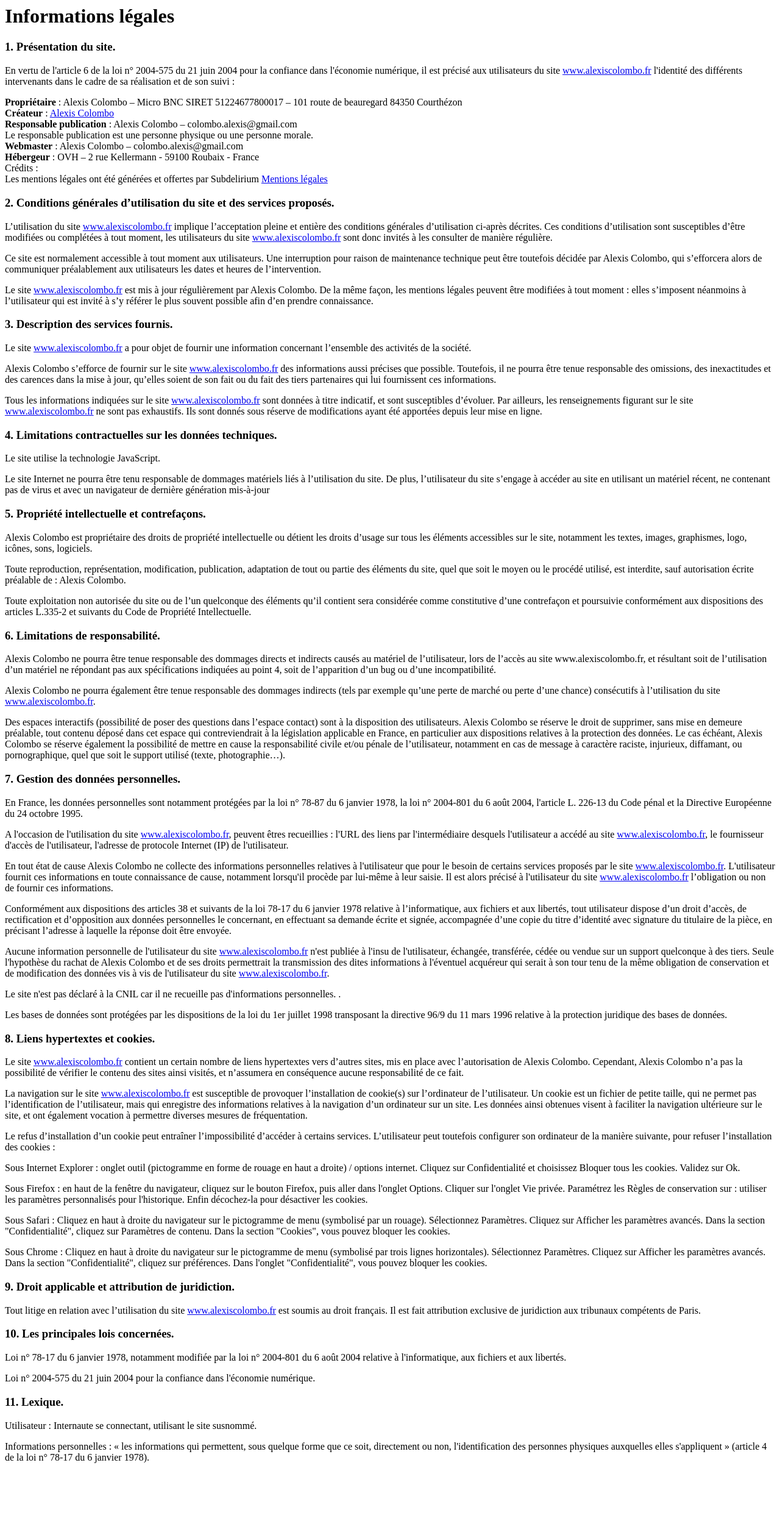
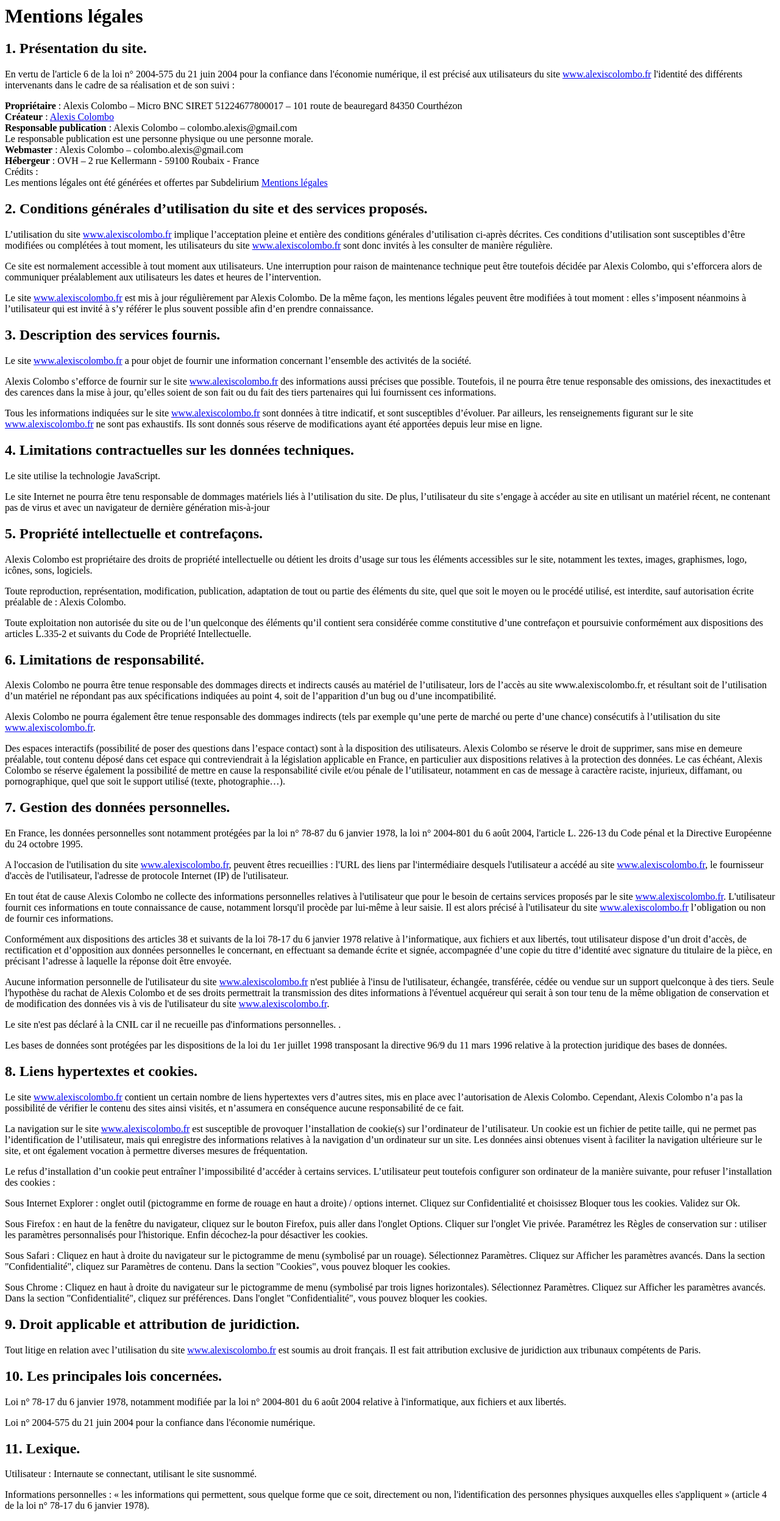
Before and after one commit to SoCarbone/siteweb, a PHP site: page /mentions.php in a window 1280 px wide. Shown: the whole page at 61% size. Before the commit the page ends 2416 px from the top, so only its background shows below. Run offline with PHP 8.4, Linux system fonts and the light colour scheme.

Commit message:
Réactivation des mentions légales

```diff
--- a/templates/footer.php
+++ b/templates/footer.php
@@ -19,12 +19,12 @@
 
         <ul class="uk-navbar-nav uk-nav-default uk-visible@m">
             <?php include('../templates/menu.php') ?>
-            <!--<li class="<?php //if(isset($_GET['page']) AND $_GET['page'] == 'mentions') { echo 'uk-active'; } ?>"><a class="" href="mentions.html">Mentions légales</a></li>-->
+            <li class="<?php if(isset($_GET['page']) AND $_GET['page'] == 'mentions') { echo 'uk-active'; } ?>"><a class="" href="mentions.html">Mentions légales</a></li>
         </ul>
 
         <ul class="uk-nav uk-nav-default uk-hidden@m">
             <?php include('../templates/menu.php') ?>
-            <!--<li class="<?php //if(isset($_GET['page']) AND $_GET['page'] == 'mentions') { echo 'uk-active'; } ?>"><a class="" href="mentions.html">Mentions légales</a></li>-->
+            <li class="<?php if(isset($_GET['page']) AND $_GET['page'] == 'mentions') { echo 'uk-active'; } ?>"><a class="" href="mentions.html">Mentions légales</a></li>
         </ul>
 
     </div>
--- a/templates/pages/mentions.php
+++ b/templates/pages/mentions.php
@@ -1,17 +1,20 @@
-<div class="container-fluid pt-5 pb-5" id="breadcrumb">
+<div class="uk-section breadcrumb" uk-scrollspy="cls:uk-animation-slide-bottom">
 
-    <div class="container pt-4 pb-4">
+    <div class="uk-container">
 
-        <h1 class="text-center display-4" data-uk-scrollspy="{cls:'uk-animation-scale-up', delay:'500'}">Informations légales</h1>
+        <h1 class="uk-text-center uk-lead">Mentions légales</h1>
 
     </div>
 
 </div>
 
-    <section>
+<div class="uk-section" uk-scrollspy="cls:uk-animation-slide-bottom">
 
-        <div class="uk-container uk-container-center content" data-uk-scrollspy="{cls:'uk-animation-slide-bottom', delay:'750'}">
-            <h3>1. Présentation du site.</h3>
+    <div class="uk-container">
+
+        <div class="uk-card uk-card-default uk-card-body">
+
+            <h2 class="uk-heading-divider blue">1. Présentation du site.</h2>
             <p>En vertu de l'article 6 de la loi n° 2004-575 du 21 juin 2004 pour la confiance dans l'économie numérique, il est précisé aux utilisateurs du site <a href="http://www.alexiscolombo.fr/">www.alexiscolombo.fr</a> l'identité des différents intervenants dans le cadre de sa réalisation et de son suivi :</p>
             <p><strong>Propriétaire</strong> : Alexis Colombo – Micro BNC SIRET 51224677800017 – 101 route de beauregard 84350 Courthézon<br />
                 <strong>Créateur</strong> : <a href="http://www.alexiscolombo.fr">Alexis Colombo</a><br />
@@ -19,26 +22,31 @@
                 <strong>Webmaster</strong> : Alexis Colombo – colombo.alexis@gmail.com<br />
                 <strong>Hébergeur</strong> : OVH – 2 rue Kellermann - 59100 Roubaix - France<br /> Crédits : <br /> Les mentions légales ont été générées et offertes par Subdelirium <a target="_blank" href="http://www.subdelirium.com/generateur-de-mentions-legales/">Mentions légales</a></p>
 
-            <h3>2. Conditions générales d’utilisation du site et des services proposés.</h3>
+            <h2 class="uk-heading-divider blue">2. Conditions générales d’utilisation du site et des services proposés.</h2>
             <p>L’utilisation du site <a href="http://www.alexiscolombo.fr/">www.alexiscolombo.fr</a> implique l’acceptation pleine et entière des conditions générales d’utilisation ci-après décrites. Ces conditions d’utilisation sont susceptibles d’être modifiées ou complétées à tout moment, les utilisateurs du site <a href="http://www.alexiscolombo.fr/">www.alexiscolombo.fr</a> sont donc invités à les consulter de manière régulière.</p>
             <p>Ce site est normalement accessible à tout moment aux utilisateurs. Une interruption pour raison de maintenance technique peut être toutefois décidée par Alexis Colombo, qui s’efforcera alors de communiquer préalablement aux utilisateurs les dates et heures de l’intervention.</p>
             <p>Le site <a href="http://www.alexiscolombo.fr/">www.alexiscolombo.fr</a> est mis à jour régulièrement par Alexis Colombo. De la même façon, les mentions légales peuvent être modifiées à tout moment : elles s’imposent néanmoins à l’utilisateur qui est invité à s’y référer le plus souvent possible afin d’en prendre connaissance.</p>
-            <h3>3. Description des services fournis.</h3>
+
+            <h2 class="uk-heading-divider blue">3. Description des services fournis.</h2>
             <p>Le site <a href="http://www.alexiscolombo.fr/">www.alexiscolombo.fr</a> a pour objet de fournir une information concernant l’ensemble des activités de la société.</p>
             <p>Alexis Colombo s’efforce de fournir sur le site <a href="http://www.alexiscolombo.fr/">www.alexiscolombo.fr</a> des informations aussi précises que possible. Toutefois, il ne pourra être tenue responsable des omissions, des inexactitudes et des carences dans la mise à jour, qu’elles soient de son fait ou du fait des tiers partenaires qui lui fournissent ces informations.</p>
             <p>Tous les informations indiquées sur le site <a href="http://www.alexiscolombo.fr/">www.alexiscolombo.fr</a> sont données à titre indicatif, et sont susceptibles d’évoluer. Par ailleurs, les renseignements figurant sur le site <a href="http://www.alexiscolombo.fr/">www.alexiscolombo.fr</a> ne sont pas exhaustifs. Ils sont donnés sous réserve de modifications ayant été apportées depuis leur mise en ligne.</p>
-            <h3>4. Limitations contractuelles sur les données techniques.</h3>
+
+            <h2 class="uk-heading-divider blue">4. Limitations contractuelles sur les données techniques.</h2>
             <p>Le site utilise la technologie JavaScript.</p>
             <p>Le site Internet ne pourra être tenu responsable de dommages matériels liés à l’utilisation du site. De plus, l’utilisateur du site s’engage à accéder au site en utilisant un matériel récent, ne contenant pas de virus et avec un navigateur de dernière génération mis-à-jour</p>
-            <h3>5. Propriété intellectuelle et contrefaçons.</h3>
+
+            <h2 class="uk-heading-divider blue">5. Propriété intellectuelle et contrefaçons.</h2>
             <p>Alexis Colombo est propriétaire des droits de propriété intellectuelle ou détient les droits d’usage sur tous les éléments accessibles sur le site, notamment les textes, images, graphismes, logo, icônes, sons, logiciels.</p>
             <p>Toute reproduction, représentation, modification, publication, adaptation de tout ou partie des éléments du site, quel que soit le moyen ou le procédé utilisé, est interdite, sauf autorisation écrite préalable de : Alexis Colombo.</p>
             <p>Toute exploitation non autorisée du site ou de l’un quelconque des éléments qu’il contient sera considérée comme constitutive d’une contrefaçon et poursuivie conformément aux dispositions des articles L.335-2 et suivants du Code de Propriété Intellectuelle.</p>
-            <h3>6. Limitations de responsabilité.</h3>
+
+            <h2 class="uk-heading-divider blue">6. Limitations de responsabilité.</h2>
             <p>Alexis Colombo ne pourra être tenue responsable des dommages directs et indirects causés au matériel de l’utilisateur, lors de l’accès au site www.alexiscolombo.fr, et résultant soit de l’utilisation d’un matériel ne répondant pas aux spécifications indiquées au point 4, soit de l’apparition d’un bug ou d’une incompatibilité.</p>
             <p>Alexis Colombo ne pourra également être tenue responsable des dommages indirects (tels par exemple qu’une perte de marché ou perte d’une chance) consécutifs à l’utilisation du site <a href="http://www.alexiscolombo.fr/">www.alexiscolombo.fr</a>.</p>
             <p>Des espaces interactifs (possibilité de poser des questions dans l’espace contact) sont à la disposition des utilisateurs. Alexis Colombo se réserve le droit de supprimer, sans mise en demeure préalable, tout contenu déposé dans cet espace qui contreviendrait à la législation applicable en France, en particulier aux dispositions relatives à la protection des données. Le cas échéant, Alexis Colombo se réserve également la possibilité de mettre en cause la responsabilité civile et/ou pénale de l’utilisateur, notamment en cas de message à caractère raciste, injurieux, diffamant, ou pornographique, quel que soit le support utilisé (texte, photographie…).</p>
-            <h3>7. Gestion des données personnelles.</h3>
+
+            <h2 class="uk-heading-divider blue">7. Gestion des données personnelles.</h2>
             <p>En France, les données personnelles sont notamment protégées par la loi n° 78-87 du 6 janvier 1978, la loi n° 2004-801 du 6 août 2004, l'article L. 226-13 du Code pénal et la Directive Européenne du 24 octobre 1995.</p>
             <p>A l'occasion de l'utilisation du site <a href="http://www.alexiscolombo.fr/">www.alexiscolombo.fr</a>, peuvent êtres recueillies : l'URL des liens par l'intermédiaire desquels l'utilisateur a accédé au site <a href="http://www.alexiscolombo.fr/">www.alexiscolombo.fr</a>, le fournisseur d'accès de l'utilisateur, l'adresse de protocole Internet (IP) de l'utilisateur.</p>
             <p> En tout état de cause Alexis Colombo ne collecte des informations personnelles relatives à l'utilisateur que pour le besoin de certains services proposés par le site <a href="http://www.alexiscolombo.fr/">www.alexiscolombo.fr</a>. L'utilisateur fournit ces informations en toute connaissance de cause, notamment lorsqu'il procède par lui-même à leur saisie. Il est alors précisé à l'utilisateur du site <a href="http://www.alexiscolombo.fr/">www.alexiscolombo.fr</a> l’obligation ou non de fournir ces informations.</p>
@@ -46,7 +54,8 @@
             <p>Aucune information personnelle de l'utilisateur du site <a href="http://www.alexiscolombo.fr/">www.alexiscolombo.fr</a> n'est publiée à l'insu de l'utilisateur, échangée, transférée, cédée ou vendue sur un support quelconque à des tiers. Seule l'hypothèse du rachat de Alexis Colombo et de ses droits permettrait la transmission des dites informations à l'éventuel acquéreur qui serait à son tour tenu de la même obligation de conservation et de modification des données vis à vis de l'utilisateur du site <a href="http://www.alexiscolombo.fr/">www.alexiscolombo.fr</a>.</p>
             <p>Le site n'est pas déclaré à la CNIL car il ne recueille pas d'informations personnelles. .</p>
             <p>Les bases de données sont protégées par les dispositions de la loi du 1er juillet 1998 transposant la directive 96/9 du 11 mars 1996 relative à la protection juridique des bases de données.</p>
-            <h3>8. Liens hypertextes et cookies.</h3>
+
+            <h2 class="uk-heading-divider blue">8. Liens hypertextes et cookies.</h2>
             <p>Le site <a href="http://www.alexiscolombo.fr/">www.alexiscolombo.fr</a> contient un certain nombre de liens hypertextes vers d’autres sites, mis en place avec l’autorisation de Alexis Colombo. Cependant, Alexis Colombo n’a pas la possibilité de vérifier le contenu des sites ainsi visités, et n’assumera en conséquence aucune responsabilité de ce fait.</p>
             <p>La navigation sur le site <a href="http://www.alexiscolombo.fr/">www.alexiscolombo.fr</a> est susceptible de provoquer l’installation de cookie(s) sur l’ordinateur de l’utilisateur. Un cookie est un fichier de petite taille, qui ne permet pas l’identification de l’utilisateur, mais qui enregistre des informations relatives à la navigation d’un ordinateur sur un site. Les données ainsi obtenues visent à faciliter la navigation ultérieure sur le site, et ont également vocation à permettre diverses mesures de fréquentation.</p>
             <p>Le refus d’installation d’un cookie peut entraîner l’impossibilité d’accéder à certains services. L’utilisateur peut toutefois configurer son ordinateur de la manière suivante, pour refuser l’installation des cookies :</p>
@@ -55,16 +64,19 @@
             <p>Sous Safari : Cliquez en haut à droite du navigateur sur le pictogramme de menu (symbolisé par un rouage). Sélectionnez Paramètres. Cliquez sur Afficher les paramètres avancés. Dans la section "Confidentialité", cliquez sur Paramètres de contenu. Dans la section "Cookies", vous pouvez bloquer les cookies.</p>
             <p>Sous Chrome : Cliquez en haut à droite du navigateur sur le pictogramme de menu (symbolisé par trois lignes horizontales). Sélectionnez Paramètres. Cliquez sur Afficher les paramètres avancés. Dans la section "Confidentialité", cliquez sur préférences. Dans l'onglet "Confidentialité", vous pouvez bloquer les cookies.</p>
 
-            <h3>9. Droit applicable et attribution de juridiction.</h3>
+            <h2 class="uk-heading-divider blue">9. Droit applicable et attribution de juridiction.</h2>
             <p>Tout litige en relation avec l’utilisation du site <a href="http://www.alexiscolombo.fr/">www.alexiscolombo.fr</a> est soumis au droit français. Il est fait attribution exclusive de juridiction aux tribunaux compétents de Paris.</p>
-            <h3>10. Les principales lois concernées.</h3>
+
+            <h2 class="uk-heading-divider blue">10. Les principales lois concernées.</h2>
             <p>Loi n° 78-17 du 6 janvier 1978, notamment modifiée par la loi n° 2004-801 du 6 août 2004 relative à l'informatique, aux fichiers et aux libertés.</p>
             <p> Loi n° 2004-575 du 21 juin 2004 pour la confiance dans l'économie numérique.</p>
-            <h3>11. Lexique.</h3>
+
+            <h2 class="uk-heading-divider blue">11. Lexique.</h2>
             <p>Utilisateur : Internaute se connectant, utilisant le site susnommé.</p>
             <p>Informations personnelles : « les informations qui permettent, sous quelque forme que ce soit, directement ou non, l'identification des personnes physiques auxquelles elles s'appliquent » (article 4 de la loi n° 78-17 du 6 janvier 1978).</p>
 
-
         </div>
 
-    </section>
+    </div>
+
+</div>
```
